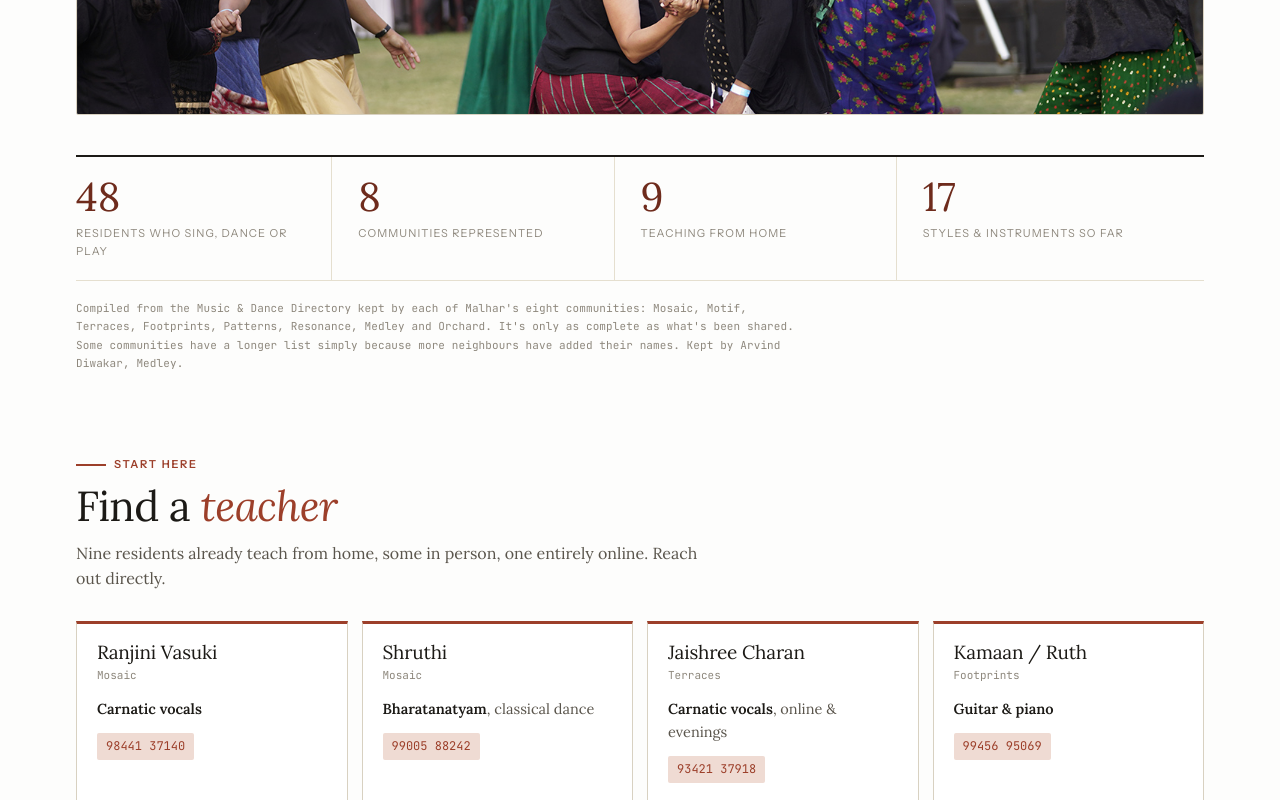
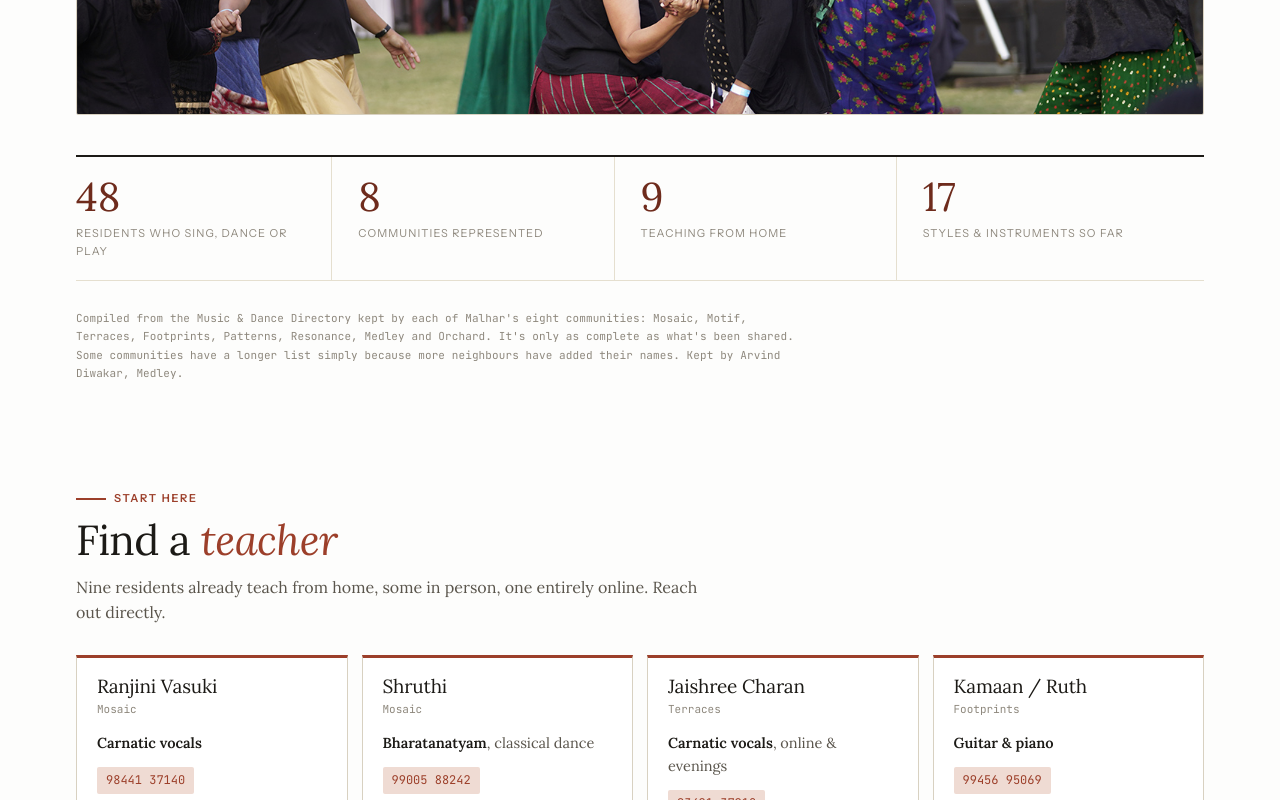
Before and after one commit to nanusense/wc-ge, a plain HTML site: page culture/raagmalhar/index.html in a window 1280 px wide. Shown: the part 947-1747 px from the top of the page. Drawn offline with Linux system fonts and the light colour scheme.

Commit message:
Raag Malhar: add breathing room after the hero stat strip
The gap between the stat strip's divider lines and the note/section
below was too tight. Widened hero bottom padding and statnote spacing.

Co-Authored-By: Claude Sonnet 5 <noreply@anthropic.com>

```diff
--- a/culture/raagmalhar/index.html
+++ b/culture/raagmalhar/index.html
@@ -57,7 +57,7 @@ h1,h2,h3,h4{font-family:var(--serif);font-weight:400;letter-spacing:-0.01em;line
 @media(max-width:680px){.crumb .tag{display:none}}
 
 /* ── HERO ── */
-.hero{padding:74px 0 16px}
+.hero{padding:74px 0 40px}
 .hero h1{font-size:clamp(48px,7.4vw,96px);line-height:0.96;letter-spacing:-0.02em;color:var(--ink);margin:18px 0 0 -2px}
 .hero .sub{font-family:var(--serif);font-style:italic;font-weight:400;font-size:clamp(22px,3vw,34px);color:var(--culture);line-height:1.2;margin-top:16px;max-width:820px}
 .hero .lead{font-family:var(--serif);font-size:clamp(18px,2vw,21px);line-height:1.55;color:var(--inkMid);max-width:760px;margin-top:26px}
@@ -68,7 +68,7 @@ h1,h2,h3,h4{font-family:var(--serif);font-weight:400;letter-spacing:-0.01em;line
 .stat:last-child{border-right:none}
 .stat .v{font-family:var(--serif);font-size:40px;line-height:1;color:var(--cultureDk)}
 .stat .l{font-size:11px;letter-spacing:0.1em;text-transform:uppercase;color:var(--inkLt);margin-top:8px}
-.statnote{font-family:var(--mono);font-size:11px;line-height:1.65;color:var(--inkLt);margin-top:18px;max-width:720px;letter-spacing:0.01em}
+.statnote{font-family:var(--mono);font-size:11px;line-height:1.65;color:var(--inkLt);margin-top:28px;max-width:720px;letter-spacing:0.01em}
 @media(max-width:680px){.stat{min-width:45%;margin-right:0;padding-right:16px}}
 
 /* ── SECTION SCAFFOLD ── */
```
